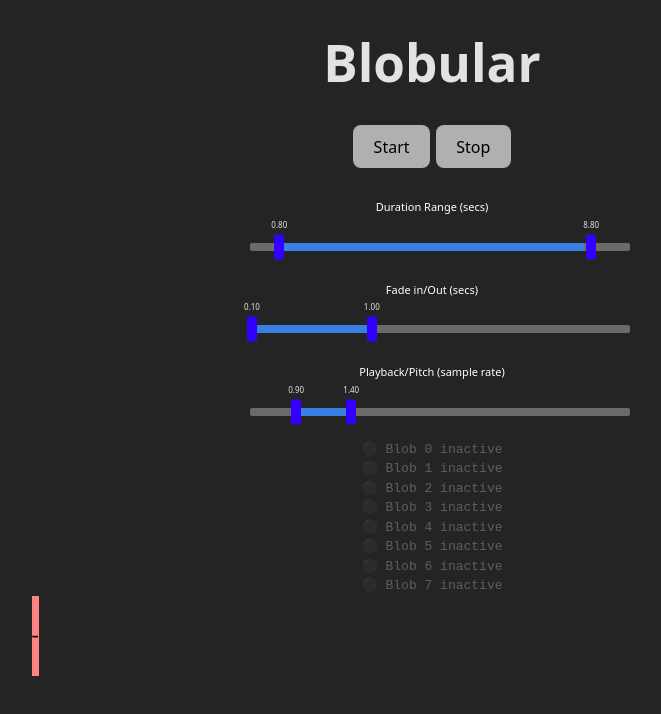
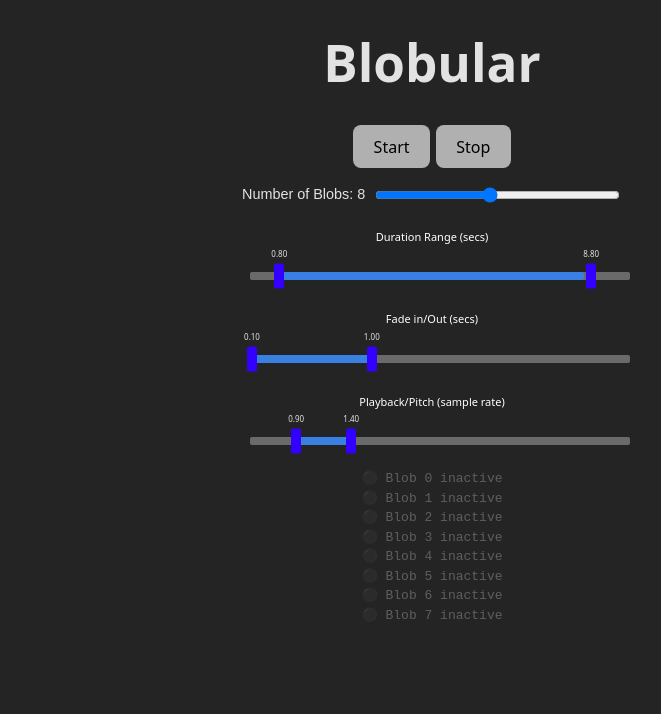
Before and after one commit to thinknoise/blobular, a React (Vite) app: page / in a window 1280 px wide. Shown: the top 714 px of the page, without its empty margins (208-869 px from the left). Built offline with nearby package versions, Linux system fonts and the light colour scheme.

Commit message:
surface numBlobs

```diff
--- a/src/components/AudioBlobularPlayer/AudioBlobularPlayer.tsx
+++ b/src/components/AudioBlobularPlayer/AudioBlobularPlayer.tsx
@@ -9,6 +9,8 @@ import {
 import "./AudioBlobularPlayer.css"; // Ensure you have styles for the player
 
 const AudioBlobularPlayer = () => {
+  const [numBlobs, setNumBlobs] = useState(8); // You can adjust this if needed
+
   const [durationRange, setDurationRange] = useState<[number, number]>([
     0.8, 8.8,
   ]);
@@ -18,7 +20,7 @@ const AudioBlobularPlayer = () => {
   const [fadeRange, setFadeRange] = useState<[number, number]>([0.1, 1.0]);
 
   const { start, stop, blobEvents, buffer } = useBlobularEngine(
-    8,
+    numBlobs,
     durationRange,
     playbackRateRange,
     fadeRange
@@ -36,6 +38,8 @@ const AudioBlobularPlayer = () => {
         setPlaybackRateRange={setPlaybackRateRange}
         fadeRange={fadeRange}
         setFadeRange={setFadeRange}
+        numBlobs={numBlobs}
+        setNumBlobs={setNumBlobs}
       />
 
       <BlobDisplay events={blobEvents} />
--- a/src/components/AudioBlobularPlayer/useBlobularEngine.ts
+++ b/src/components/AudioBlobularPlayer/useBlobularEngine.ts
@@ -14,6 +14,12 @@ export const useBlobularEngine = (
   const audioBufferRef = useRef<AudioBuffer | null>(null);
   const [buffer, setBuffer] = useState<AudioBuffer | null>(null);
 
+  const blobRefs = useRef(
+    Array.from({ length: numBlobs }, () => ({
+      nextBlobTime: 0,
+    }))
+  );
+
   const durationRangeRef = useRef<[number, number]>(durationRange);
   const playbackRateRangeRef = useRef<[number, number]>(playbackRateRange);
 
@@ -23,13 +29,15 @@ export const useBlobularEngine = (
     Array(numBlobs).fill(null)
   );
 
-  const blobRefs = useRef(
-    Array.from({ length: numBlobs }, () => ({
+  // keep refs up-to-date with the latest slider values
+
+  useEffect(() => {
+    blobRefs.current = Array.from({ length: numBlobs }, () => ({
       nextBlobTime: 0,
-    }))
-  );
+    }));
+    setBlobEvents(Array(numBlobs).fill(null));
+  }, [numBlobs]);
 
-  // keep refs up-to-date with the latest slider values
   useEffect(() => {
     durationRangeRef.current = durationRange;
   }, [durationRange]);
--- a/src/components/BlobDisplay/BlobBox.tsx
+++ b/src/components/BlobDisplay/BlobBox.tsx
@@ -64,7 +64,7 @@ const BlobBox = ({ event, index, bufferDuration }: BlobBoxProps) => {
       {index}
     </div>
   ) : (
-    <div className="blob-box inactive"> – </div>
+    <div className="blob-box inactive"></div>
   );
 };
 
--- a/src/components/BlobDisplay/BlobControls.tsx
+++ b/src/components/BlobDisplay/BlobControls.tsx
@@ -1,5 +1,6 @@
-import BlobRangeSlider from "./BlobRangeSlider";
+import BlobRangeSlider from "./Sliders/BlobRangeSlider";
 import "./BlobControls.css";
+import BlobCountSlider from "./Sliders/BlobCountSlider";
 
 type BlobControlsProps = {
   durationRange: [number, number];
@@ -8,6 +9,8 @@ type BlobControlsProps = {
   setPlaybackRateRange: React.Dispatch<React.SetStateAction<[number, number]>>;
   fadeRange: [number, number];
   setFadeRange: React.Dispatch<React.SetStateAction<[number, number]>>;
+  numBlobs: number;
+  setNumBlobs: React.Dispatch<React.SetStateAction<number>>;
 };
 
 const BlobControls = ({
@@ -17,9 +20,21 @@ const BlobControls = ({
   setPlaybackRateRange,
   fadeRange,
   setFadeRange,
+  numBlobs,
+  setNumBlobs,
 }: BlobControlsProps) => {
   return (
     <div className="blob-controls">
+      {setNumBlobs && (
+        <BlobCountSlider
+          label="Number of Blobs"
+          value={numBlobs}
+          setValue={setNumBlobs}
+          min={1}
+          max={16}
+          step={1}
+        />
+      )}{" "}
       <BlobRangeSlider
         label="Duration Range (secs)"
         range={durationRange}
@@ -28,7 +43,6 @@ const BlobControls = ({
         max={10}
         step={0.1}
       />
-
       <BlobRangeSlider
         label="Fade in/Out (secs)"
         range={fadeRange}
@@ -37,7 +51,6 @@ const BlobControls = ({
         max={3.0}
         step={0.1}
       />
-
       <BlobRangeSlider
         label="Playback/Pitch (sample rate)"
         range={playbackRateRange}
--- /dev/null
+++ b/src/components/BlobDisplay/Sliders/BlobCountSlider.css
@@ -0,0 +1,17 @@
+/* src/components/BlobControls/BlobCountSlider.css */
+.blob-count-slider {
+  display: flex;
+  align-items: center;
+  gap: 8px;
+  font-family: sans-serif;
+}
+
+.blob-count-label {
+  font-size: 0.9rem;
+  white-space: nowrap;
+}
+
+.blob-count-range {
+  flex-grow: 1;
+  cursor: pointer;
+}
--- /dev/null
+++ b/src/components/BlobDisplay/Sliders/BlobCountSlider.tsx
@@ -0,0 +1,38 @@
+// src/components/BlobControls/BlobCountSlider.tsx
+import React from "react";
+import "./BlobCountSlider.css";
+
+type BlobCountSliderProps = {
+  label: string;
+  value: number;
+  setValue: (v: number) => void;
+  min: number;
+  max: number;
+  step?: number;
+};
+
+const BlobCountSlider = ({
+  label,
+  value,
+  setValue,
+  min,
+  max,
+  step = 1,
+}: BlobCountSliderProps) => (
+  <div className="blob-count-slider">
+    <label className="blob-count-label">
+      {label}: {value}
+    </label>
+    <input
+      type="range"
+      className="blob-count-range"
+      min={min}
+      max={max}
+      step={step}
+      value={value}
+      onChange={(e) => setValue(Number(e.target.value))}
+    />
+  </div>
+);
+
+export default BlobCountSlider;
```
Also changed, not shown: src/components/BlobDisplay/Sliders/BlobRangeSlider.css (renamed from src/components/BlobDisplay/BlobRangeSlider.css), src/components/BlobDisplay/Sliders/BlobRangeSlider.tsx (renamed from src/components/BlobDisplay/BlobRangeSlider.tsx).
